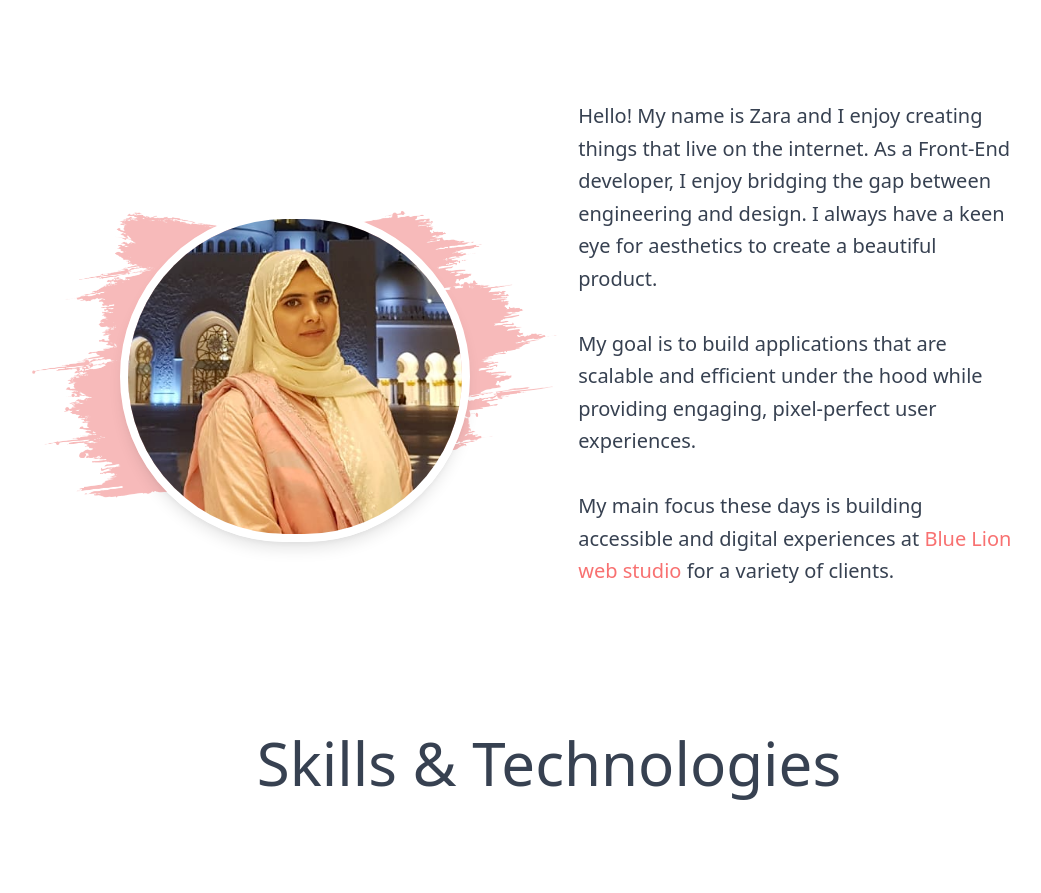
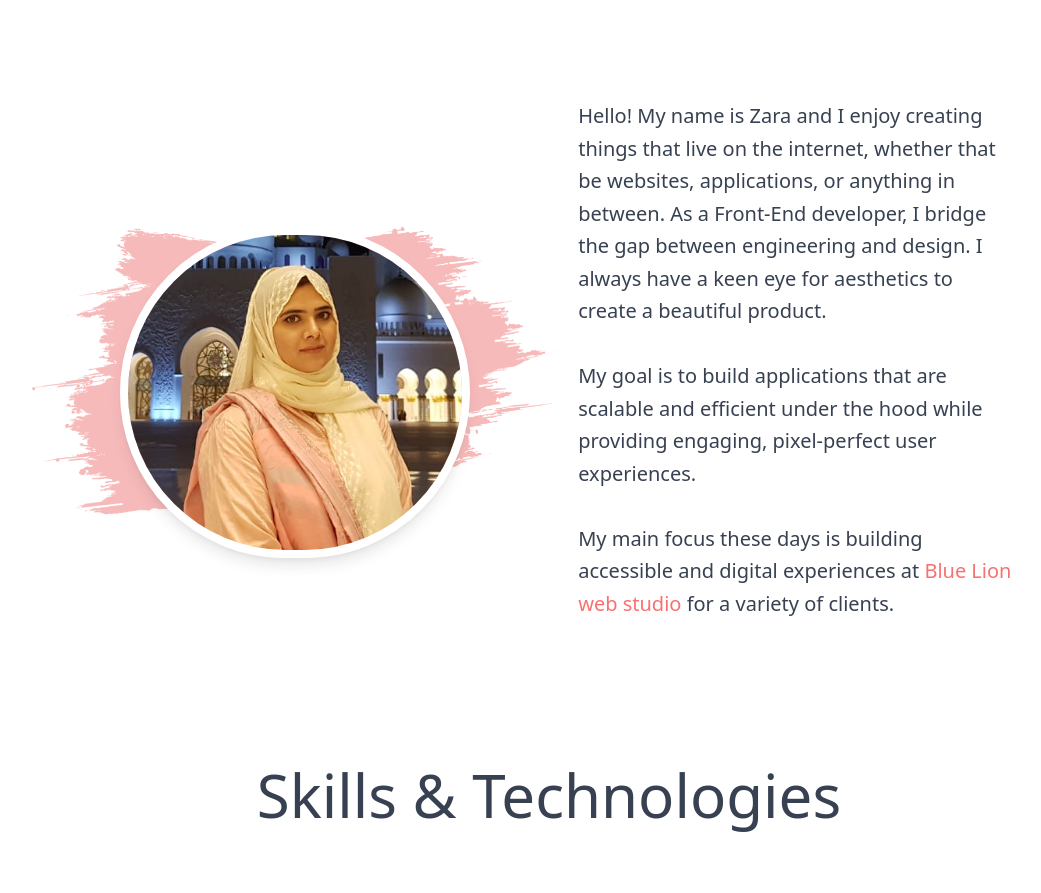
Before and after one commit to ujjwalnp/portfolio_ZaraKhan, a React (Create React App) app: page / in a window 1280 px wide. Shown: the part 1023-1916 px from the top of the page, without its empty margins (91-1132 px from the left). Built offline with nearby package versions, Linux system fonts and the light colour scheme.

Commit message:
changes in contact form

```diff
--- a/src/components/About.js
+++ b/src/components/About.js
@@ -37,8 +37,8 @@ export default function About() {
         <div className="md:flex-1   md:pl-0 flex-initial w-full flex h-full mb-20">
         <Slide left cascade duration={1000}>     <p className="lg:w-5/6 text-xl leading-relaxed text-left  se">
             <span className="font-medium text-xl">Hello!</span> My name is Zara
-            and I enjoy creating things that live on the internet. As a
-            Front-End developer, I enjoy bridging the gap between engineering
+            and I enjoy creating things that live on the internet, whether that be websites, applications, or anything in between. As a
+            Front-End developer, I bridge the gap between engineering
             and design. I always have a keen eye for aesthetics to create a beautiful
             product.
             <br></br>
--- a/src/components/Contact.js
+++ b/src/components/Contact.js
@@ -21,7 +21,7 @@ export default function Contact() {
   }
 
   function handleSubmit(e) {
-    e.preventDefault();
+
     fetch("/", {
       method: "POST",
       headers: { "Content-Type": "application/x-www-form-urlencoded" },
@@ -29,6 +29,7 @@ export default function Contact() {
     })
       .then(() => alert("Message sent!"))
       .catch((error) => alert(error));
+      e.preventDefault();
   }
 
   return (
@@ -42,8 +43,10 @@ export default function Contact() {
 
        <div className="md:flex-1 md:order-2 overflow-hidden flex-initial">
         <form
+
             netlify
             name="contact"
+            onSubmit={handleSubmit}
             className=" flex bg-red-50 p-10 flex-col md:ml-auto w-full md:py-8 mt-8 md:mt-0"
           >
            <Fade right cascade duration={2000}>   <div>
```
